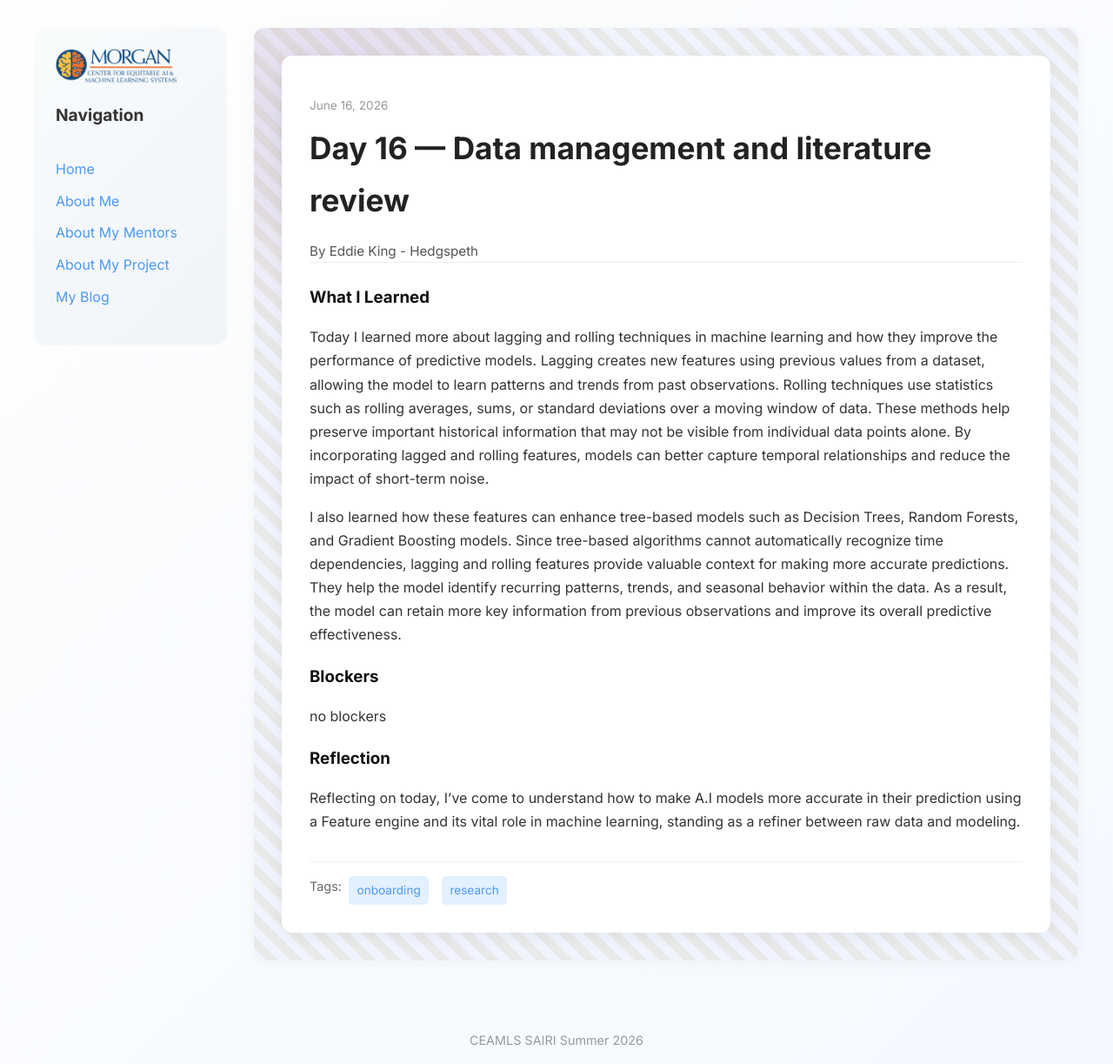
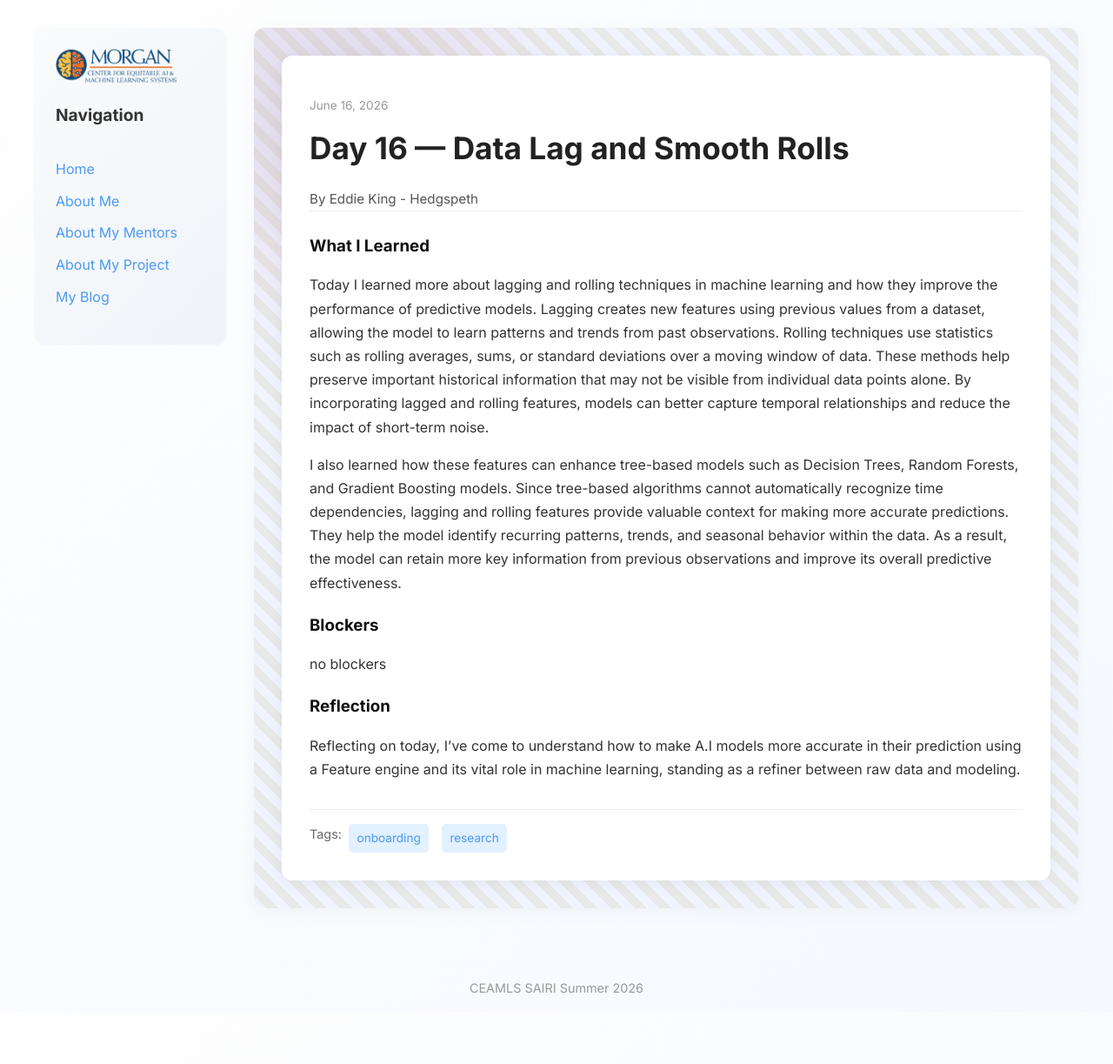
Before and after one commit to eddiejkh-del/eddiejkh-delceamls26.github.io, a Jekyll site: the page built from _posts/2026-06-16-day-16.md, in a window 1280 px wide. Shown: the whole page at 87% size. Built offline with Jekyll 4.4.1, drawn with Linux system fonts in a browser that asks for light colours; after the commit the page ends 1163 px from its top, so only the background shows below that.

Commit message:
Update 2026-06-16-day-16.md

```diff
--- a/_posts/2026-06-16-day-16.md
+++ b/_posts/2026-06-16-day-16.md
@@ -1,6 +1,6 @@
 ---
 layout: post
-title: "Day 16 — Data management and literature review"
+title: "Day 16 — Data Lag and Smooth Rolls"
 date: 2026-06-16
 permalink: /day16.html
 tags: ["onboarding", "research"]
```
